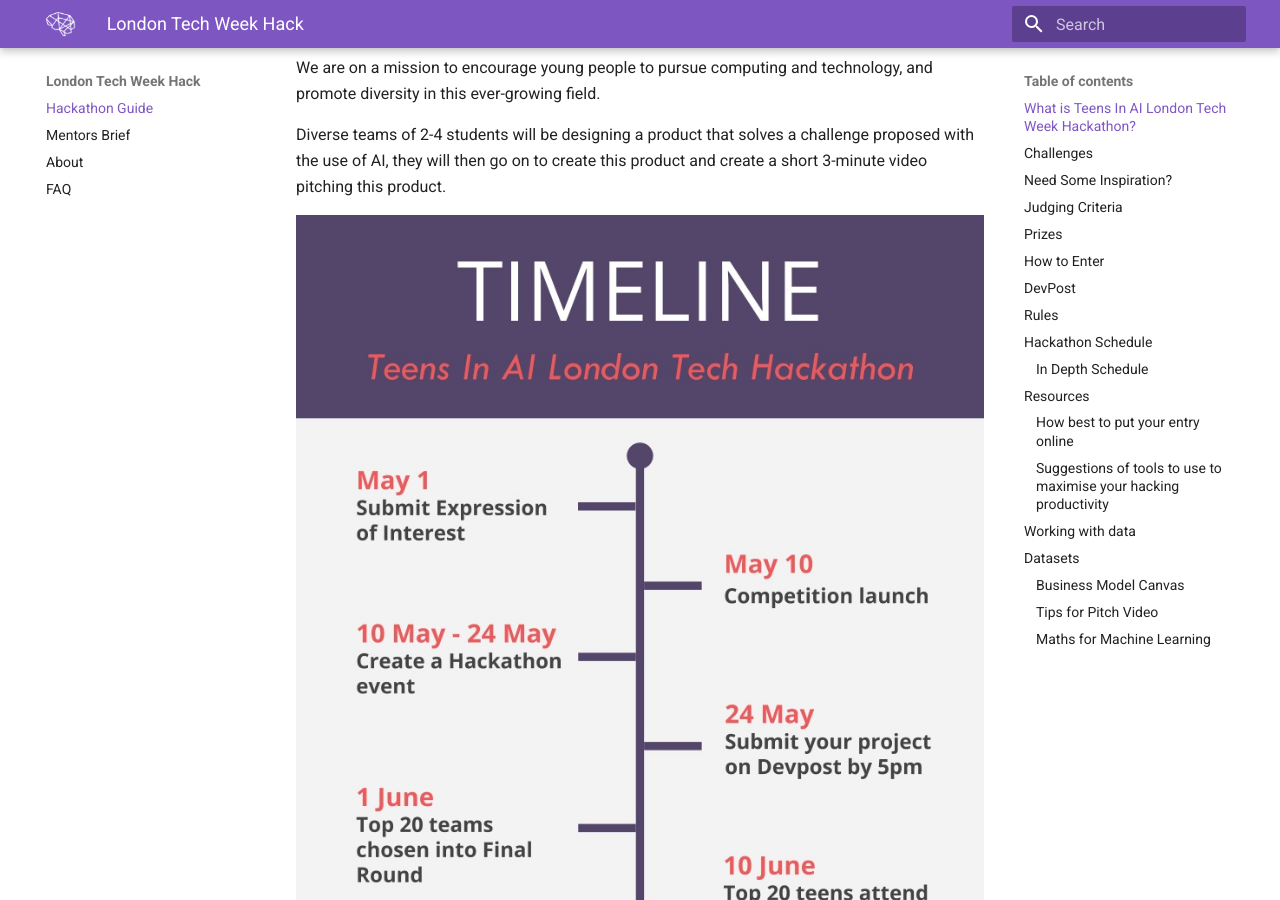
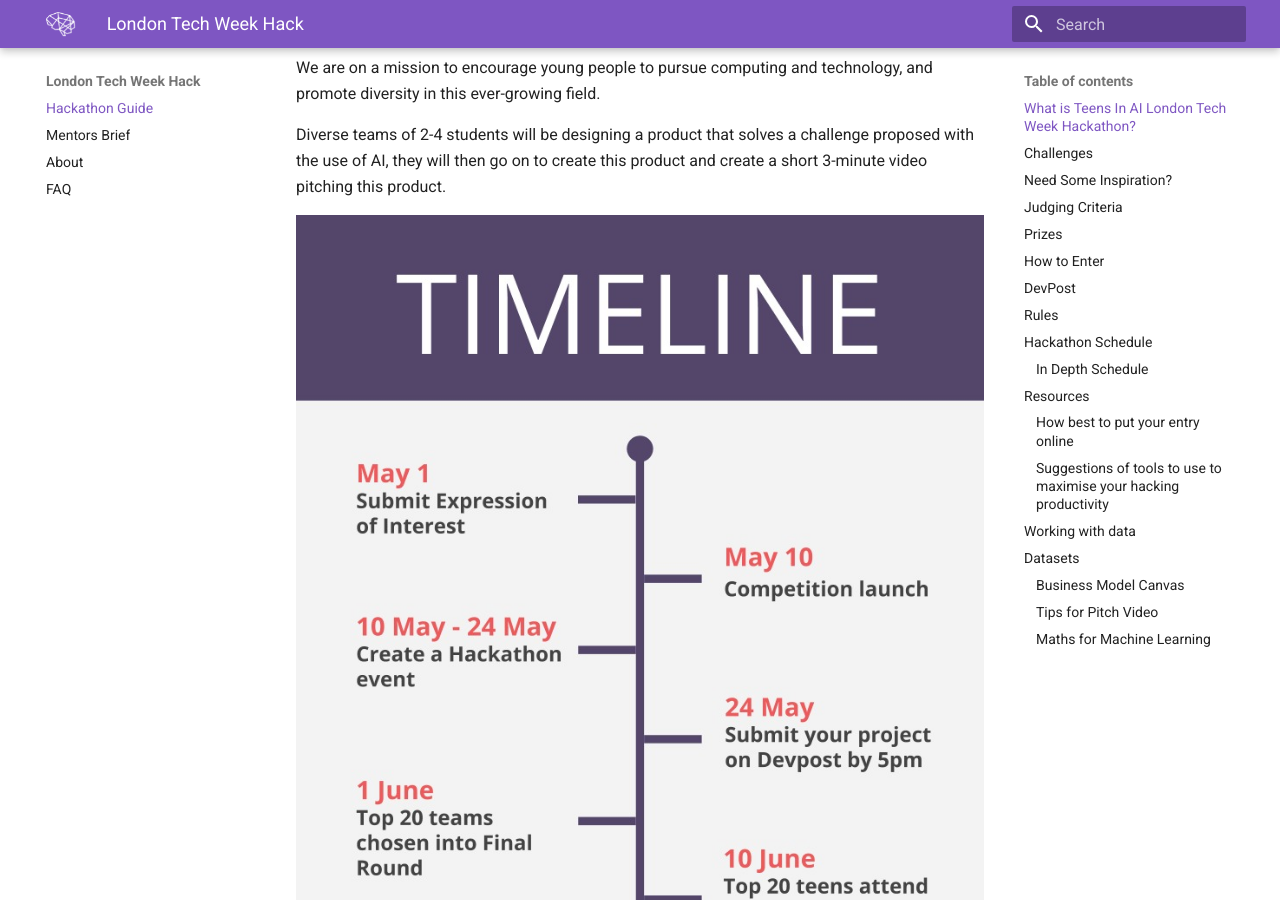
Before and after one commit to elenasinel/tech-week, an MkDocs documentation site: the page built from docs/index.md, in a window 1280 px wide and 900 px high, scrolled down 824 px. Built offline with MkDocs 1.6.1 and Material for MkDocs 9.7.7, drawn with Linux system fonts in a browser that asks for light colours.

Commit message:
Update Documentation “index”

```diff
--- a/docs/index.md
+++ b/docs/index.md
@@ -22,7 +22,7 @@
 
 Diverse teams of 2-4 students will be designing a product that solves a challenge proposed with the use of AI, they will then go on to create this product and create a short 3-minute video pitching this product.
 
-![](/images/whatsapp-image-2019-04-23-at-4.17.31-pm.jpeg)
+![](/images/whatsapp-image-2019-04-25-at-8.54.07-pm.jpeg)
 
 ## **Challenges**
 
```
